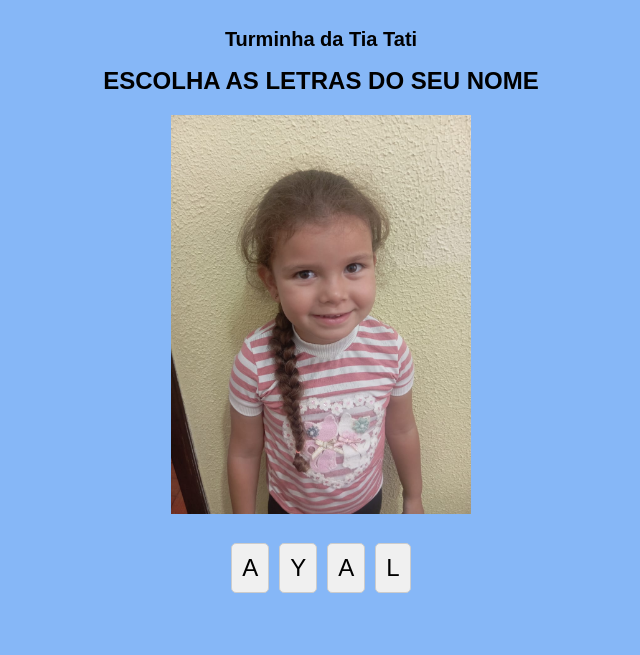
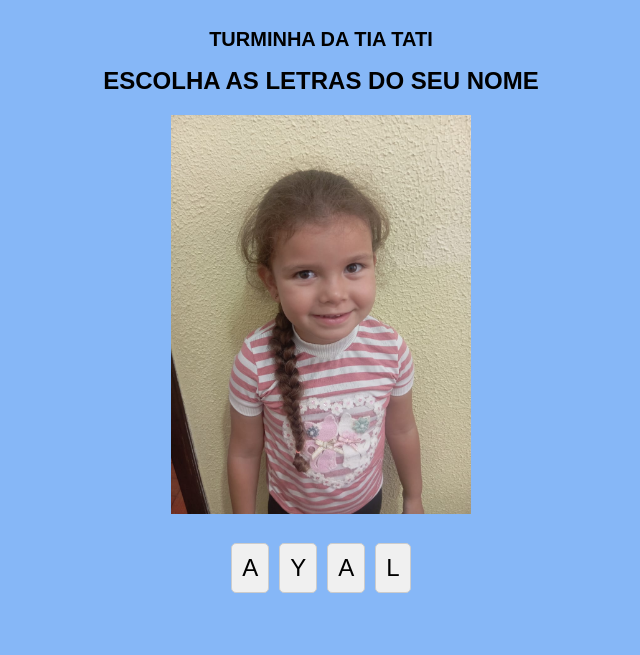
Before and after one commit to destrogabriel/CSJI_Anagrama, a plain HTML site: page index.html in a window 1280 px wide. Shown: the top 655 px of the page, without its empty margins (319-959 px from the left). Drawn offline with Linux system fonts and the light colour scheme.

Commit message:
Update index.html

```diff
--- a/index.html
+++ b/index.html
@@ -3,7 +3,7 @@
 <head>
     <meta charset="UTF-8">
     <meta name="viewport" content="width=device-width, initial-scale=1.0">
-    <title>Anagrama CSJI</title>
+    <title>Anagrama CSJI - Turminha da Tia Tati</title>
     <style>
         body {
             font-family: Arial, sans-serif;
@@ -87,7 +87,7 @@
     </style>
 </head>
 <body>
-    <div id="currentClass">Turminha da Tia Tati</div>
+    <div id="currentClass">TURMINHA DA TIA TATI</div>
     <h1>ESCOLHA AS LETRAS DO SEU NOME</h1>
     <div id="container">
         <img id="studentImage" src="" alt="Aluno">
```
